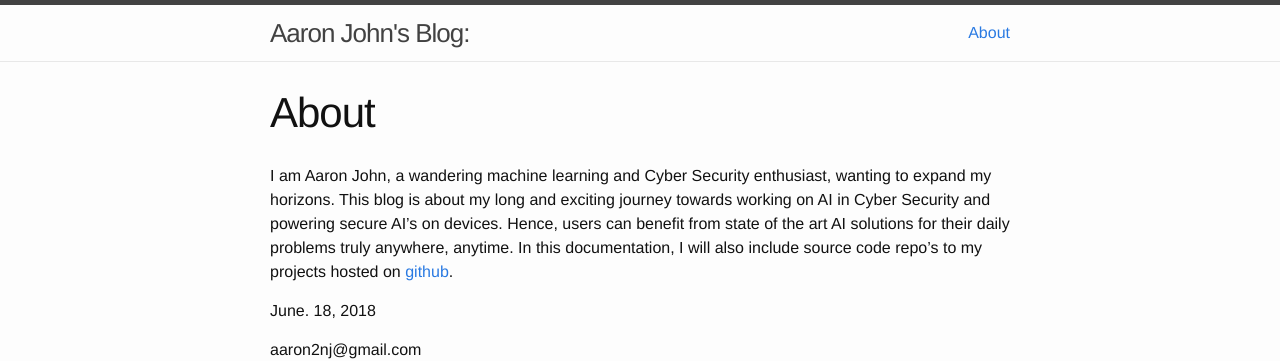
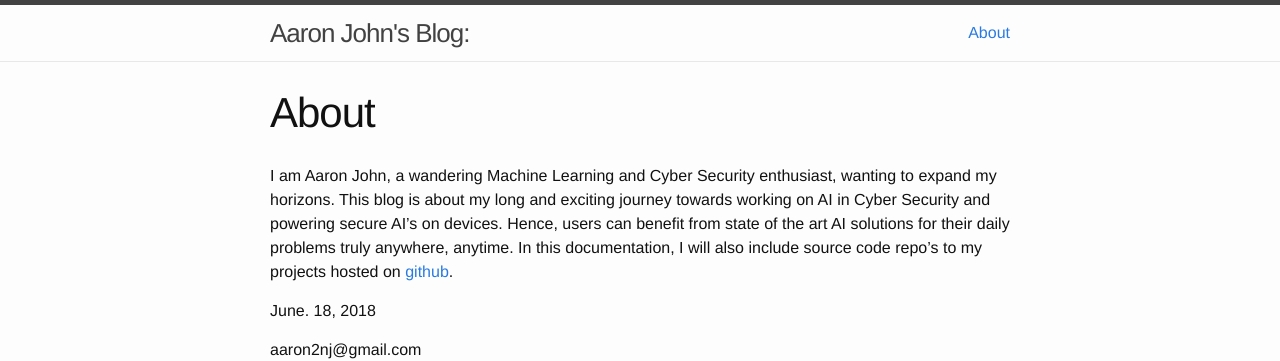
Before and after one commit to alexalwks2/aaronjohn2.github.io, a Jekyll site: the page built from about.md, in a window 1280 px wide. Shown: the top 361 px of the page. Built offline with Jekyll 4.4.1, drawn with Linux system fonts in a browser that asks for light colours.

```diff
--- a/about.md
+++ b/about.md
@@ -5,7 +5,7 @@ comments: false
 permalink: /about/
 ---
 
-I am Aaron John, a wandering machine learning and Cyber Security enthusiast, wanting to expand my horizons. This blog is about my long and exciting journey towards working on AI in Cyber Security and powering secure AI's on devices. Hence, users can benefit from state of the art AI solutions for their daily problems truly anywhere, anytime. In this documentation, I will also include source code repo's to my projects hosted on [github](https://github.com/aaronjohn2).
+I am Aaron John, a wandering Machine Learning and Cyber Security enthusiast, wanting to expand my horizons. This blog is about my long and exciting journey towards working on AI in Cyber Security and powering secure AI's on devices. Hence, users can benefit from state of the art AI solutions for their daily problems truly anywhere, anytime. In this documentation, I will also include source code repo's to my projects hosted on [github](https://github.com/aaronjohn2).
 
 June. 18, 2018
 
```
